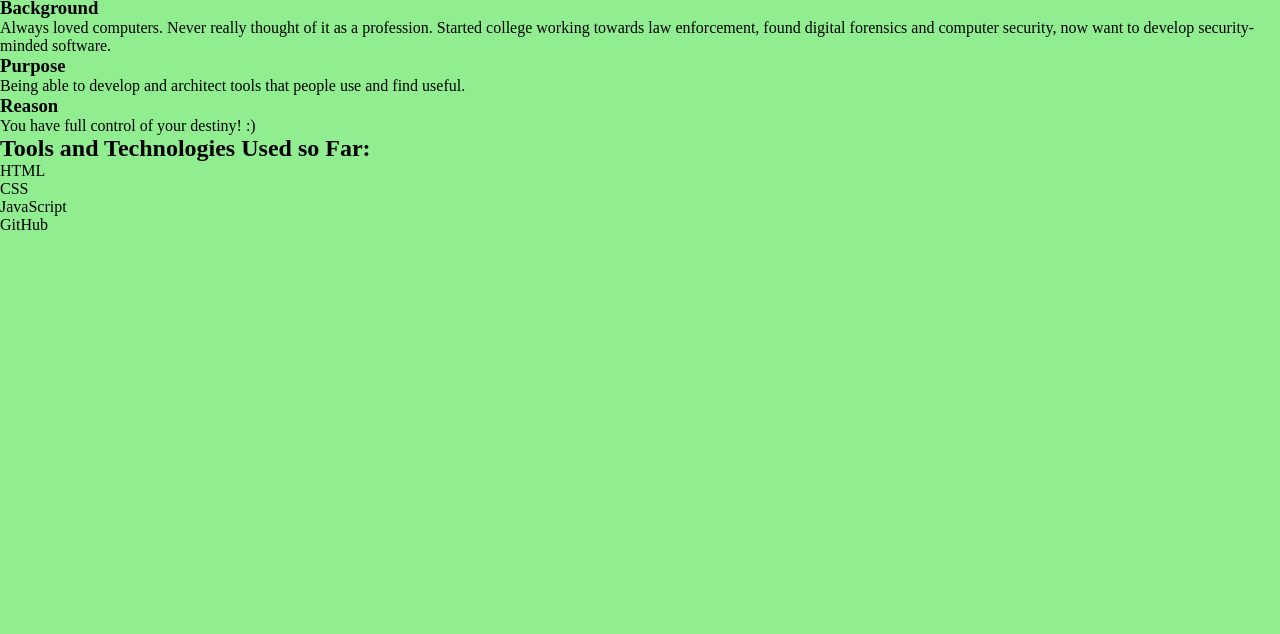
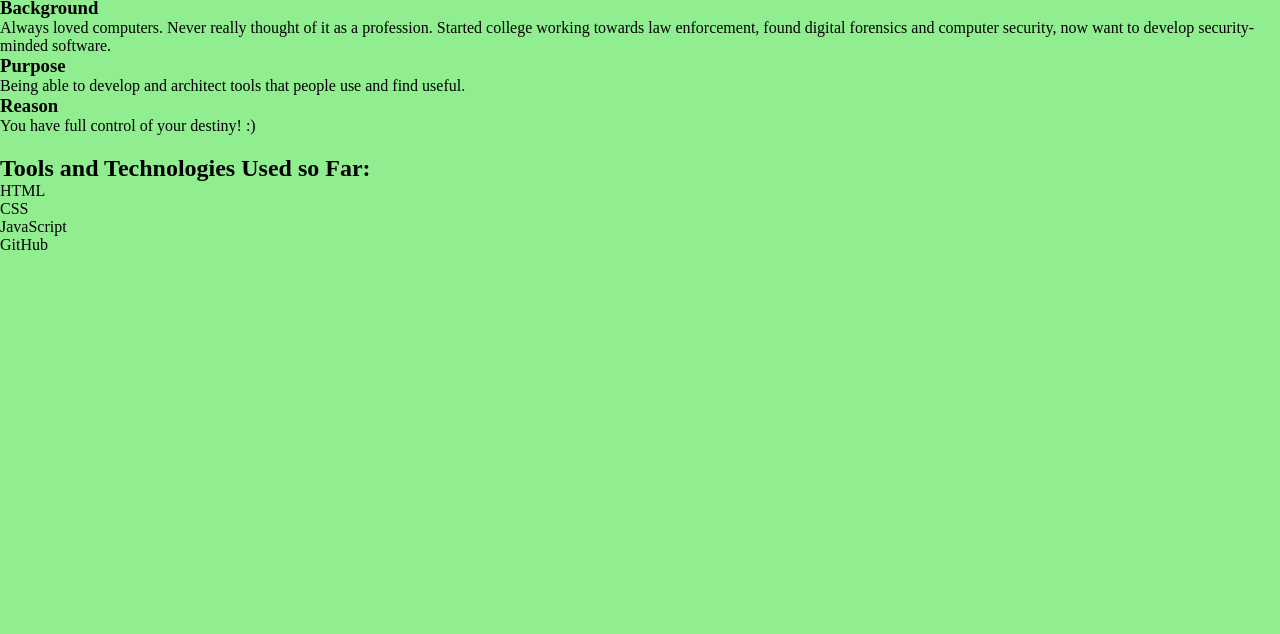
Before and after one commit to nswalters/personal-bio-site, a plain HTML site: page index.html in a window 1280 px wide. Shown: the part 58-692 px from the top of the page. Drawn offline with Linux system fonts and the light colour scheme.

Commit message:
Add margin between bioPage and technologiesPage divs

```diff
--- a/main.css
+++ b/main.css
@@ -101,3 +101,7 @@ nav h2 i {
   text-decoration: none;
   color: white;
 }
+
+#technologiesPage {
+  margin-top: 20px;
+}
```
